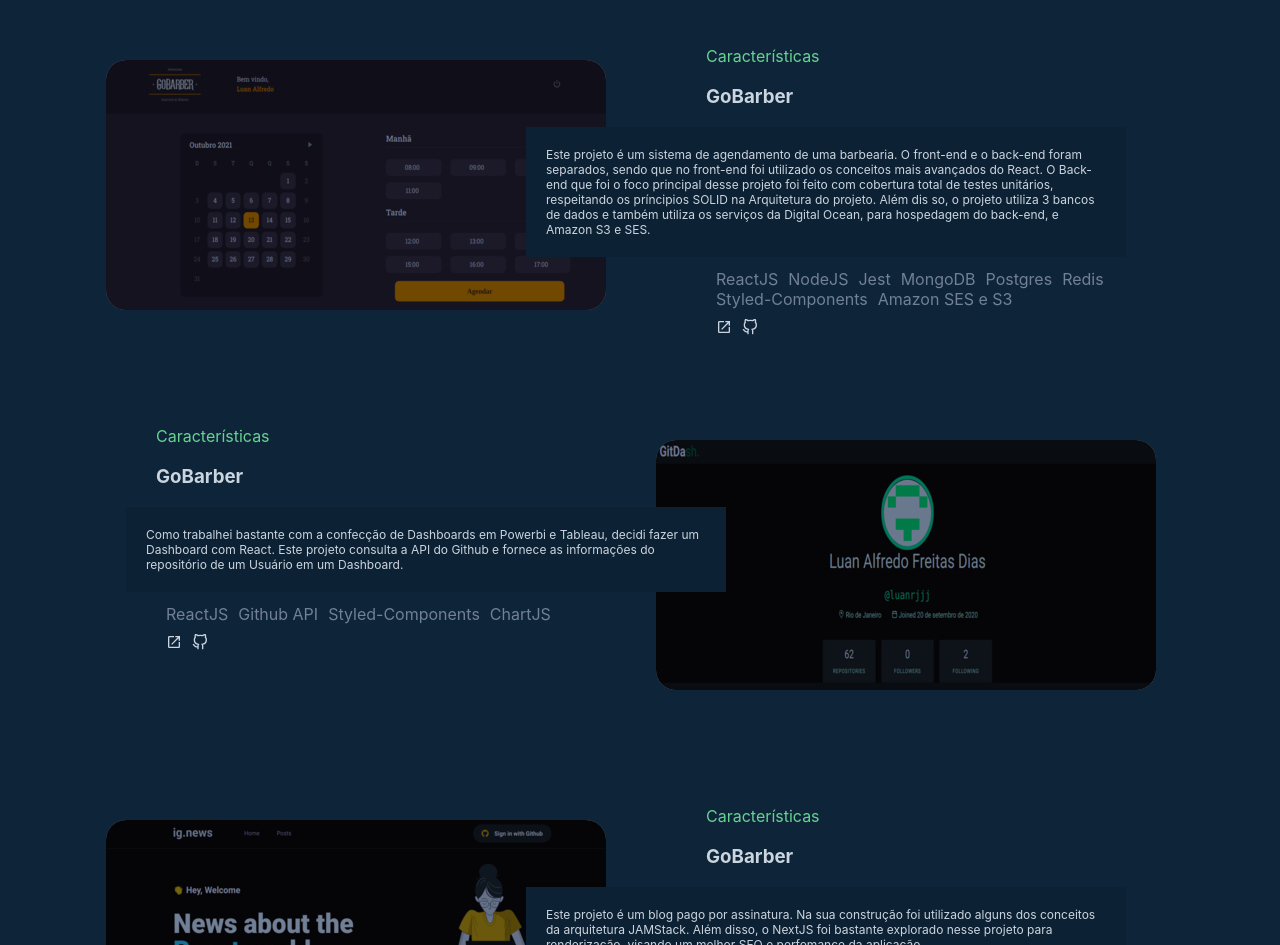
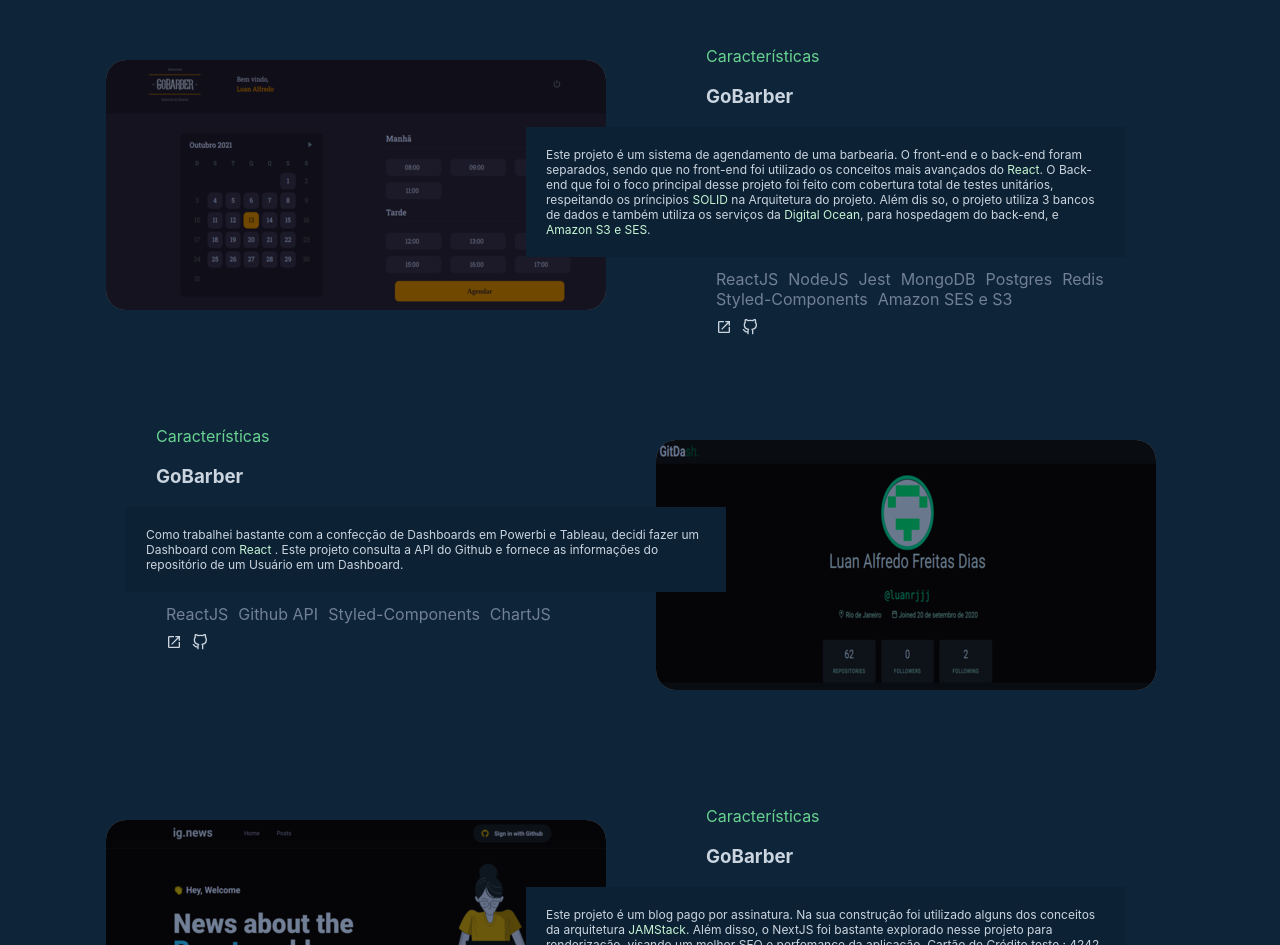
Before and after one commit to luanrjjj/mywebsite, a Next.js app: page / in a window 1280 px wide. Shown: the part 1467-2412 px from the top of the page. Built offline with nearby package versions, Linux system fonts and the light colour scheme.

Commit message:
Adding text details

```diff
--- a/components/JobsSection/index.tsx
+++ b/components/JobsSection/index.tsx
@@ -54,8 +54,12 @@
                   </li>
                   <li>
                     Construção de Relatórios Financeiros
-                    para Diretoria, inserindo Ferramentas de
-                    Business Inteligence e Análise de Dados;
+                    para Diretoria, utilizando Ferramentas
+                    como{' '}
+                    <p className="details">
+                      Powerbi, Sharepoint, Sap, Python e VBA
+                    </p>
+                    ;
                   </li>
                   <li>
                     Instaurar uma cultura de acompanhamento
@@ -93,11 +97,14 @@
                   </li>
                   <li>
                     Crição de fluxos de tratamento e análise
-                    de dados em Python;
+                    de dados em{' '}
+                    <p className="details">Python</p>;
                   </li>
                   <li>
-                    Ferramentas Utilizadas: Tableau, Python
-                    e SQL.
+                    Ferramentas Utilizadas:{' '}
+                    <p className="details">
+                      Tableau, Python e SQL.
+                    </p>
                   </li>
                 </ul>
               </>
--- a/components/JobsSection/styles.ts
+++ b/components/JobsSection/styles.ts
@@ -125,4 +125,9 @@
     position: relative;
     color: ${colors.green200};
   }
+
+  .details {
+    display: inline;
+    color: ${colors.green100};
+  }
 `
--- a/components/ProjectsSection/index.tsx
+++ b/components/ProjectsSection/index.tsx
@@ -47,16 +47,27 @@
                           front-end e o back-end foram
                           separados, sendo que no front-end
                           foi utilizado os conceitos mais
-                          avançados do React. O Back-end que
-                          foi o foco principal desse projeto
-                          foi feito com cobertura total de
-                          testes unitários, respeitando os
-                          príncipios SOLID na Arquitetura do
-                          projeto. Além dis so, o projeto
-                          utiliza 3 bancos de dados e também
-                          utiliza os serviços da Digital
-                          Ocean, para hospedagem do
-                          back-end, e Amazon S3 e SES.
+                          avançados do{' '}
+                          <p className="details">React</p>.
+                          O Back-end que foi o foco
+                          principal desse projeto foi feito
+                          com cobertura total de testes
+                          unitários, respeitando os
+                          príncipios{' '}
+                          <p className="details">SOLID</p>{' '}
+                          na Arquitetura do projeto. Além
+                          dis so, o projeto utiliza 3 bancos
+                          de dados e também utiliza os
+                          serviços da{' '}
+                          <p className="details">
+                            Digital Ocean
+                          </p>
+                          , para hospedagem do back-end, e{' '}
+                          <p className="details">
+                            {' '}
+                            Amazon S3 e SES
+                          </p>
+                          .
                         </p>
                       </div>
 
@@ -102,10 +113,12 @@
                           Como trabalhei bastante com a
                           confecção de Dashboards em Powerbi
                           e Tableau, decidi fazer um
-                          Dashboard com React. Este projeto
-                          consulta a API do Github e fornece
-                          as informações do repositório de
-                          um Usuário em um Dashboard.
+                          Dashboard com{' '}
+                          <p className="details">React</p> .
+                          Este projeto consulta a API do
+                          Github e fornece as informações do
+                          repositório de um Usuário em um
+                          Dashboard.
                         </p>
                       </div>
 
@@ -170,11 +183,16 @@
                           Este projeto é um blog pago por
                           assinatura. Na sua construção foi
                           utilizado alguns dos conceitos da
-                          arquitetura JAMStack. Além disso,
-                          o NextJS foi bastante explorado
-                          nesse projeto para renderização,
-                          visando um melhor SEO e perfomance
-                          da aplicação.
+                          arquitetura{' '}
+                          <p className="details">
+                            JAMStack.
+                          </p>{' '}
+                          Além disso, o NextJS foi bastante
+                          explorado nesse projeto para
+                          renderização, visando um melhor
+                          SEO e perfomance da aplicação.
+                          Cartão de Crédito teste : 4242
+                          4242 4242 4242.
                         </p>
                       </div>
 
--- a/components/ProjectsSection/styles.ts
+++ b/components/ProjectsSection/styles.ts
@@ -173,4 +173,9 @@
   @media (max-width: 1050px) {
     display: none;
   }
+
+  .details {
+    display: inline;
+    color: ${colors.green100};
+  }
 `
```
